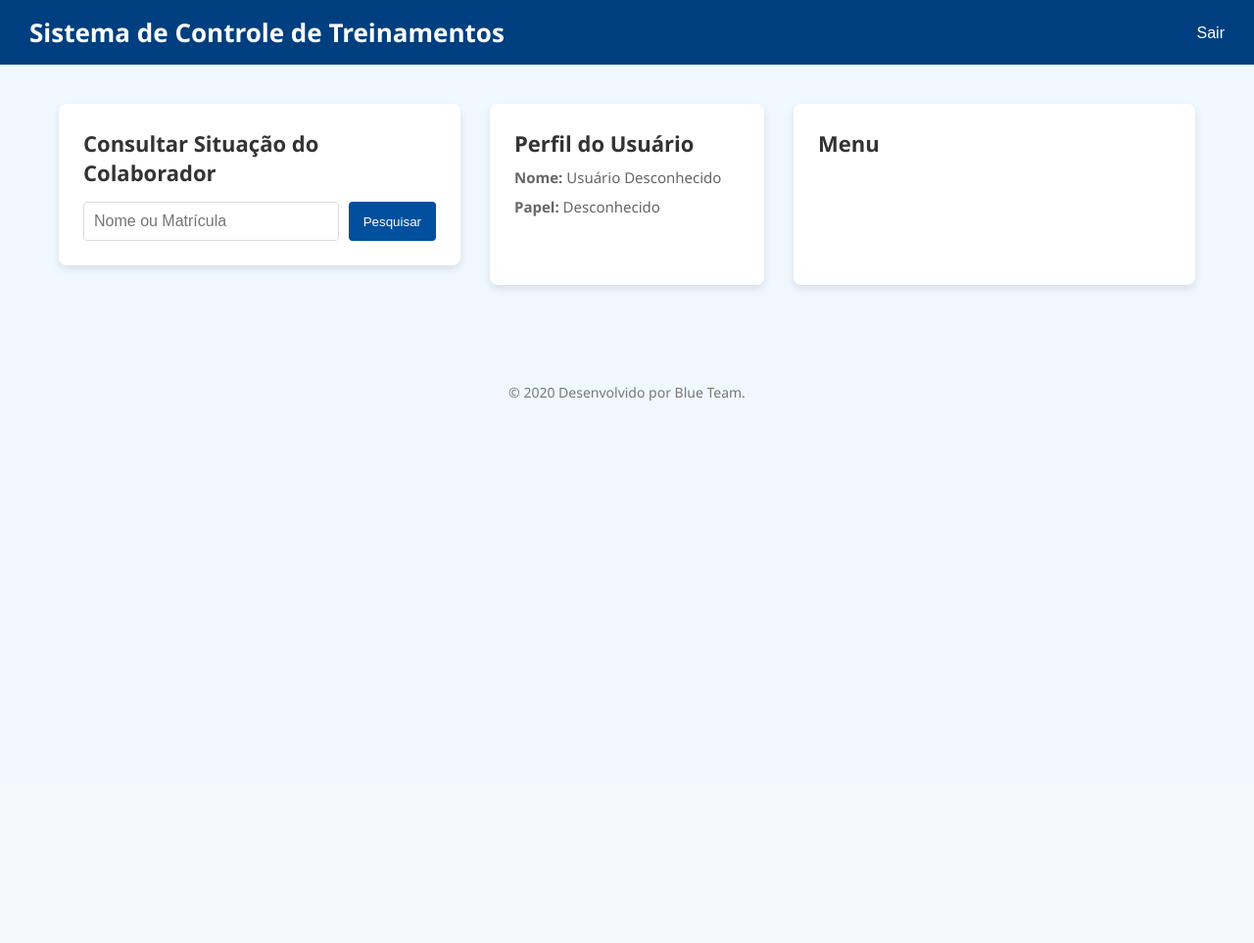
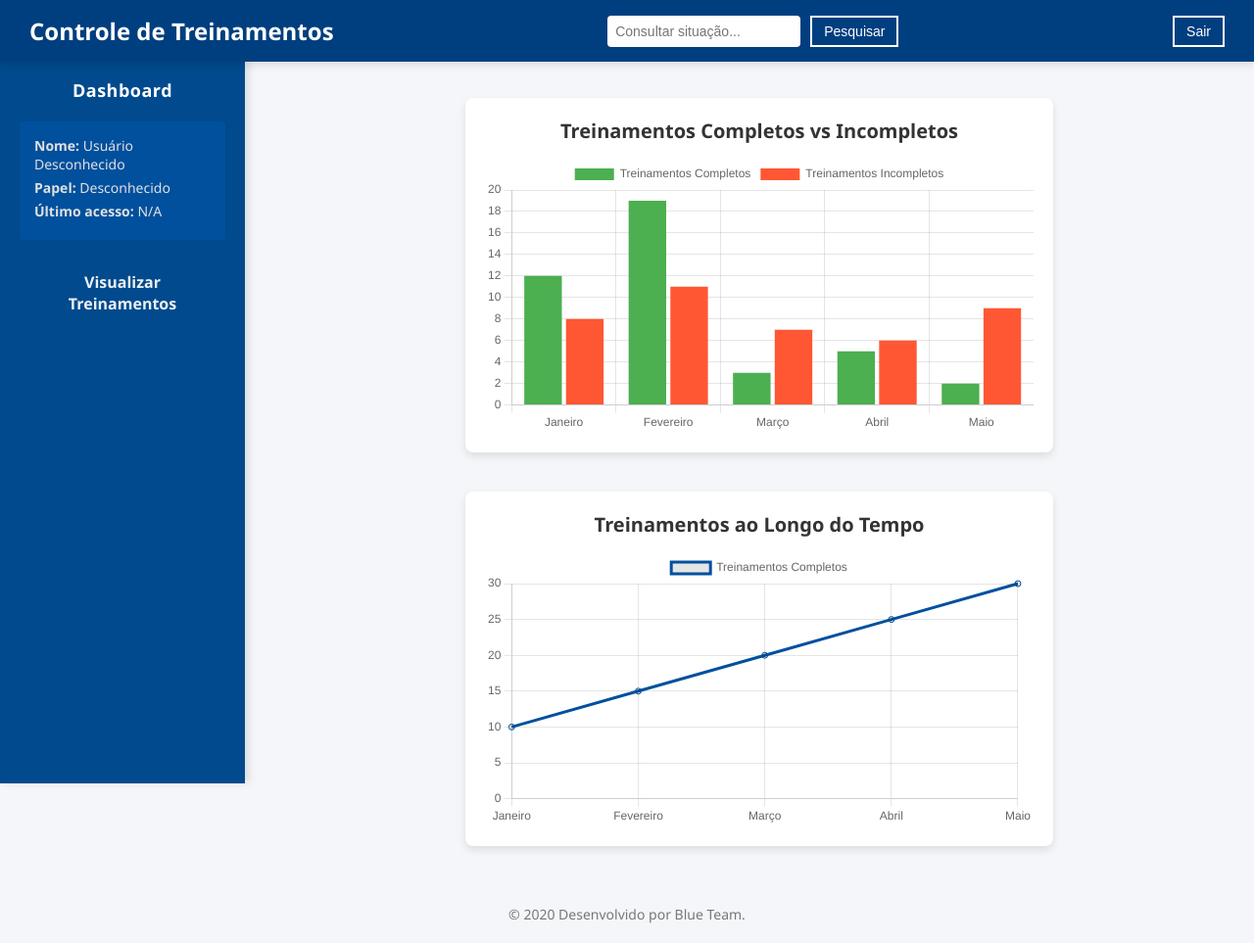
Before and after one commit to netuno-cloud9/SENAI-InovaCapacita-Treinamentos, a Flask app: template templates/index.html in a window 1280 px wide. Shown: the whole page at 98% size. Before the commit the page ends 410 px from the top, so only its background shows below. Run offline with Flask 3, Linux system fonts and the light colour scheme; the template is opened without the code that fills it: most values are stand-ins (such as "Sample title", 1, 10 or a date in 2020); parts of the project's set-up code (start-up, migrations or seed data) failed here and were passed over; some libraries are stand-ins or nearby versions.

Commit message:
Implementa layout base da interface do usuário

```diff
--- a/templates/index.html
+++ b/templates/index.html
@@ -1,163 +1,147 @@
 <!DOCTYPE html>
 <html lang="pt-BR">
 <head>
-    <!-- Metadados Essenciais -->
     <meta charset="UTF-8">
     <meta name="viewport" content="width=device-width, initial-scale=1.0">
-    <title>Início - Sistema de Controle de Treinamentos</title>
-    <!-- Estilos CSS -->
+    <title>Controle de Treinamentos</title>
     <style>
-        /* Estilos Globais */
+        /* Reset e estilos globais */
         * {
             margin: 0;
             padding: 0;
             box-sizing: border-box;
         }
         body {
-            background-color: #f0f8ff;
+            background-color: #f4f6f9;
             font-family: "Segoe UI", Tahoma, Geneva, Verdana, sans-serif;
             color: #333;
+            display: flex;
+            min-height: 100vh;
+            flex-direction: column;
         }
 
         /* Navbar */
         .navbar {
             background-color: #003f7f;
             padding: 15px 30px;
+            color: #fff;
+            width: 100%;
+            box-shadow: 0 4px 8px rgba(0, 0, 0, 0.1);
+            display: flex;
+            justify-content: space-between;
+            align-items: center;
+            position: fixed;
+            top: 0;
+            left: 0;
+            z-index: 1;
+        }
+        .navbar h3 {
+            font-size: 24px;
+            font-weight: bold;
+        }
+        .navbar form {
             display: flex;
             align-items: center;
-            justify-content: space-between;
-            color: #fff;
         }
-        .navbar h1 {
-            font-size: 26px;
-            font-weight: bold;
+        .navbar input[type="text"] {
+            padding: 8px;
+            font-size: 14px;
+            border: none;
+            border-radius: 4px;
+            margin-right: 10px;
         }
         .navbar button {
             color: #fff;
             background: none;
-            border: none;
-            font-size: 16px;
-            cursor: pointer;
-        }
-        .navbar button:hover {
-            text-decoration: underline;
-        }
-
-        /* Container Geral */
-        .container {
-            display: flex;
-            flex-wrap: wrap;
-            padding: 40px 20px;
-            gap: 30px;
-            max-width: 1200px;
-            margin: 0 auto;
-        }
-
-        /* Seção de Pesquisa */
-        .search {
-            flex: 2;
-            background-color: #fff;
-            padding: 25px;
-            border-radius: 8px;
-            box-shadow: 0 4px 8px rgba(0, 0, 0, 0.1);
-            margin-bottom: 20px;
-        }
-        .search h2 {
-            margin-bottom: 15px;
-            font-size: 22px;
-            color: #333;
-            font-weight: bold;
-        }
-        .search form {
-            display: flex;
-            gap: 10px;
-        }
-        .search label {
-            display: none;
-        }
-        .search input {
-            flex: 1;
-            padding: 10px;
-            font-size: 16px;
-            border: 1px solid #ddd;
-            border-radius: 4px;
-        }
-        .search button {
-            padding: 10px 15px;
-            background-color: #00509e;
-            color: #fff;
-            border: none;
-            border-radius: 4px;
+            border: 2px solid #fff;
+            font-size: 14px;
+            padding: 6px 12px;
             cursor: pointer;
             transition: background-color 0.3s;
         }
-        .search button:hover {
-            background-color: #003f7f;
+        .navbar button:hover {
+            background-color: #00509e;
+            border-color: #00509e;
         }
 
-        /* Seção de Perfil */
-        .profile {
+        /* Sidebar */
+        .sidebar {
+            width: 250px;
+            background-color: #004a8d; /* Nova cor de fundo */
+            color: #fff;
+            display: flex;
+            flex-direction: column;
+            padding: 20px;
+            position: fixed;
+            top: 60px;
+            bottom: 0;
+            left: 0;
+            box-shadow: 4px 0 8px rgba(0, 0, 0, 0.1);
+            text-align: center;
+        }
+        .sidebar h2 {
+            font-size: 18px;
+            font-weight: bold;
+            color: #fff;
+            margin-bottom: 20px;
+            text-transform: capitalize;
+            letter-spacing: 0.5px;
+        }
+        .user-info {
+            background-color: #00509e;
+            padding: 15px;
+            border-radius: 4px;
+            margin-bottom: 20px;
+            text-align: left;
+        }
+        .user-info p {
+            color: #e0e0e0;
+            font-size: 14px;
+            margin-bottom: 5px;
+        }
+        .sidebar a {
+            display: flex;
+            align-items: center;
+            color: #ECF0F1;
+            text-decoration: none;
+            padding: 12px;
+            border-radius: 4px;
+            margin-bottom: 10px;
+            transition: background-color 0.3s;
+            justify-content: start;
+            font-weight: bold;
+        }
+        .sidebar a:hover {
+            background-color: #003366;
+        }
+
+        /* Centralização do Conteúdo Principal */
+        .main-container {
+            margin-left: 270px;
+            padding: 100px 20px 20px;
             flex: 1;
-            min-width: 280px;
-            background-color: #fff;
-            padding: 25px;
+            display: flex;
+            flex-direction: column;
+            gap: 20px;
+            align-items: center;
+        }
+
+        /* Card Geral */
+        .card {
+            background-color: #ffffff;
+            padding: 20px;
             border-radius: 8px;
             box-shadow: 0 4px 8px rgba(0, 0, 0, 0.1);
+            width: 100%;
+            max-width: 600px;
+            text-align: center;
+            margin-bottom: 20px;
         }
-        .profile h2 {
-            font-size: 22px;
+        .card h3 {
+            font-size: 20px;
             color: #333;
-            margin-bottom: 10px;
             font-weight: bold;
-        }
-        .profile p {
-            font-size: 15px;
-            color: #666;
-            margin-bottom: 10px;
-        }
-        .profile button {
-            padding: 10px 15px;
-            background-color: #00509e;
-            color: #fff;
-            border: none;
-            border-radius: 5px;
-            cursor: pointer;
-            font-size: 15px;
-            margin-top: 15px;
-            transition: background-color 0.3s;
-        }
-        .profile button:hover {
-            background-color: #003f7f;
-        }
-
-        /* Menu Principal */
-        .menu {
-            flex: 2;
-            background-color: #fff;
-            padding: 25px;
-            border-radius: 8px;
-            box-shadow: 0 4px 8px rgba(0, 0, 0, 0.1);
-        }
-        .menu h2 {
-            font-size: 22px;
-            color: #333;
-            margin-bottom: 20px;
-            font-weight: bold;
-        }
-        .menu a {
-            display: block;
-            padding: 15px;
-            background-color: #00509e;
-            color: #fff;
-            text-decoration: none;
             margin-bottom: 15px;
-            border-radius: 6px;
-            font-size: 18px;
-            text-align: center;
-            transition: background-color 0.3s;
-        }
-        .menu a:hover {
-            background-color: #003f7f;
         }
 
         /* Rodapé */
@@ -166,62 +150,71 @@
             font-size: 14px;
             color: #777;
             padding: 20px;
-            background-color: #f0f8ff;
-            margin-top: 40px;
+            background-color: #f4f6f9;
+            margin-top: auto;
         }
 
         /* Responsividade */
         @media (max-width: 768px) {
-            .container {
-                flex-direction: column;
-                align-items: center;
+            .sidebar {
+                width: 100%;
+                position: relative;
+                height: auto;
             }
-            .search, .profile, .menu {
-                width: 100%;
-                max-width: 600px;
+            .main-container {
+                margin-left: 0;
+                padding: 20px;
             }
         }
     </style>
+    <!-- Inclui a biblioteca Chart.js para gráficos -->
+    <script src="https://cdn.jsdelivr.net/npm/chart.js"></script>
 </head>
 <body>
 
-    <!-- Navbar -->
+    <!-- Navbar com barra de pesquisa -->
     <div class="navbar">
-        <h1>Sistema de Controle de Treinamentos</h1>
-        <form method="POST" action="{{ url_for('logout') }}" style="display:inline;">
+        <h3>Controle de Treinamentos</h3>
+        <form method="POST" action="{{ url_for('consultar_situacao') }}">
+            <input type="text" name="consulta" placeholder="Consultar situação...">
+            <button type="submit">Pesquisar</button>
+        </form>
+        <form method="POST" action="{{ url_for('logout') }}">
             <button type="submit">Sair</button>
         </form>
     </div>
 
-    <!-- Conteúdo Principal -->
-    <div class="container">
-        <!-- Formulário de Pesquisa -->
-        <div class="search">
-            <h2>Consultar Situação do Colaborador</h2>
-            <form method="POST" action="{{ url_for('consultar_situacao') }}">
-                <label for="consulta">Nome ou Matrícula</label>
-                <input type="text" id="consulta" name="consulta" placeholder="Nome ou Matrícula" required>
-                <button type="submit">Pesquisar</button>
-            </form>
+    <!-- Sidebar com informações do usuário e menu -->
+    <div class="sidebar">
+        <h2>Dashboard</h2>
+
+        <!-- Informações do Usuário -->
+        <div class="user-info">
+            <p><strong>Nome:</strong> {{ session.get('username', 'Usuário Desconhecido') }}</p>
+            <p><strong>Papel:</strong> {{ session.get('role', 'Desconhecido') | title }}</p>
+            <p><strong>Último acesso:</strong> {{ session.get('last_access', 'N/A') }}</p>
         </div>
 
-        <!-- Seção de Perfil -->
-         <!-- Seção de Perfil -->
-         <div class="profile">
-            <h2>Perfil do Usuário</h2>
-            <p><strong>Nome:</strong> {{ session.get('username', 'Usuário Desconhecido') }}</p>
-            <p><strong>Papel:</strong> {{ session.get('role', 'Desconhecido') | title }}</p>
+        <!-- Menu -->
+        <a href="{{ url_for('visualizar_treinamentos') }}">Visualizar Treinamentos</a>
+        {% if session.role == 'gerente' %}
+            <a href="{{ url_for('visualizar_tecnicos') }}">Gerenciar Técnicos</a>
+        {% endif %}
+    </div>
+
+    <!-- Container Principal Centralizado -->
+    <div class="main-container">
+
+        <!-- Card para o Gráfico de Barras -->
+        <div class="card">
+            <h3>Treinamentos Completos vs Incompletos</h3>
+            <canvas id="barChart"></canvas>
         </div>
 
-        <!-- Menu Principal -->
-        <div class="menu">
-            <h2>Menu</h2>
-            {% if session.role == 'gerente' %}
-                <a href="{{ url_for('visualizar_treinamentos') }}">Visualizar Treinamentos</a>
-                <a href="{{ url_for('visualizar_tecnicos') }}">Gerenciar Técnicos Locais</a>
-            {% elif session.role == 'tecnico' %}
-                <a href="{{ url_for('visualizar_treinamentos') }}">Visualizar Treinamentos</a>
-            {% endif %}
+        <!-- Card para o Gráfico de Linhas -->
+        <div class="card">
+            <h3>Treinamentos ao Longo do Tempo</h3>
+            <canvas id="lineChart"></canvas>
         </div>
     </div>
 
@@ -230,5 +223,56 @@
         &copy; {{ current_year }} Desenvolvido por Blue Team.
     </div>
 
+    <!-- Script JavaScript para configurar e renderizar os gráficos -->
+    <script>
+        // Gráfico de Barras - Treinamentos Completos vs Incompletos
+        const barCtx = document.getElementById('barChart').getContext('2d');
+        new Chart(barCtx, {
+            type: 'bar',
+            data: {
+                labels: ['Janeiro', 'Fevereiro', 'Março', 'Abril', 'Maio'],
+                datasets: [{
+                    label: 'Treinamentos Completos',
+                    data: [12, 19, 3, 5, 2],
+                    backgroundColor: '#4CAF50'
+                }, {
+                    label: 'Treinamentos Incompletos',
+                    data: [8, 11, 7, 6, 9],
+                    backgroundColor: '#FF5733'
+                }]
+            },
+            options: {
+                responsive: true,
+                scales: {
+                    y: {
+                        beginAtZero: true
+                    }
+                }
+            }
+        });
+
+        // Gráfico de Linhas - Evolução dos Treinamentos ao Longo do Tempo
+        const lineCtx = document.getElementById('lineChart').getContext('2d');
+        new Chart(lineCtx, {
+            type: 'line',
+            data: {
+                labels: ['Janeiro', 'Fevereiro', 'Março', 'Abril', 'Maio'],
+                datasets: [{
+                    label: 'Treinamentos Completos',
+                    data: [10, 15, 20, 25, 30],
+                    borderColor: '#00509e',
+                    fill: false
+                }]
+            },
+            options: {
+                responsive: true,
+                scales: {
+                    y: {
+                        beginAtZero: true
+                    }
+                }
+            }
+        });
+    </script>
 </body>
 </html>
```
Also changed, not shown: app.py (+0 -18 lines), static/css/index.css (+8 -8 lines).
